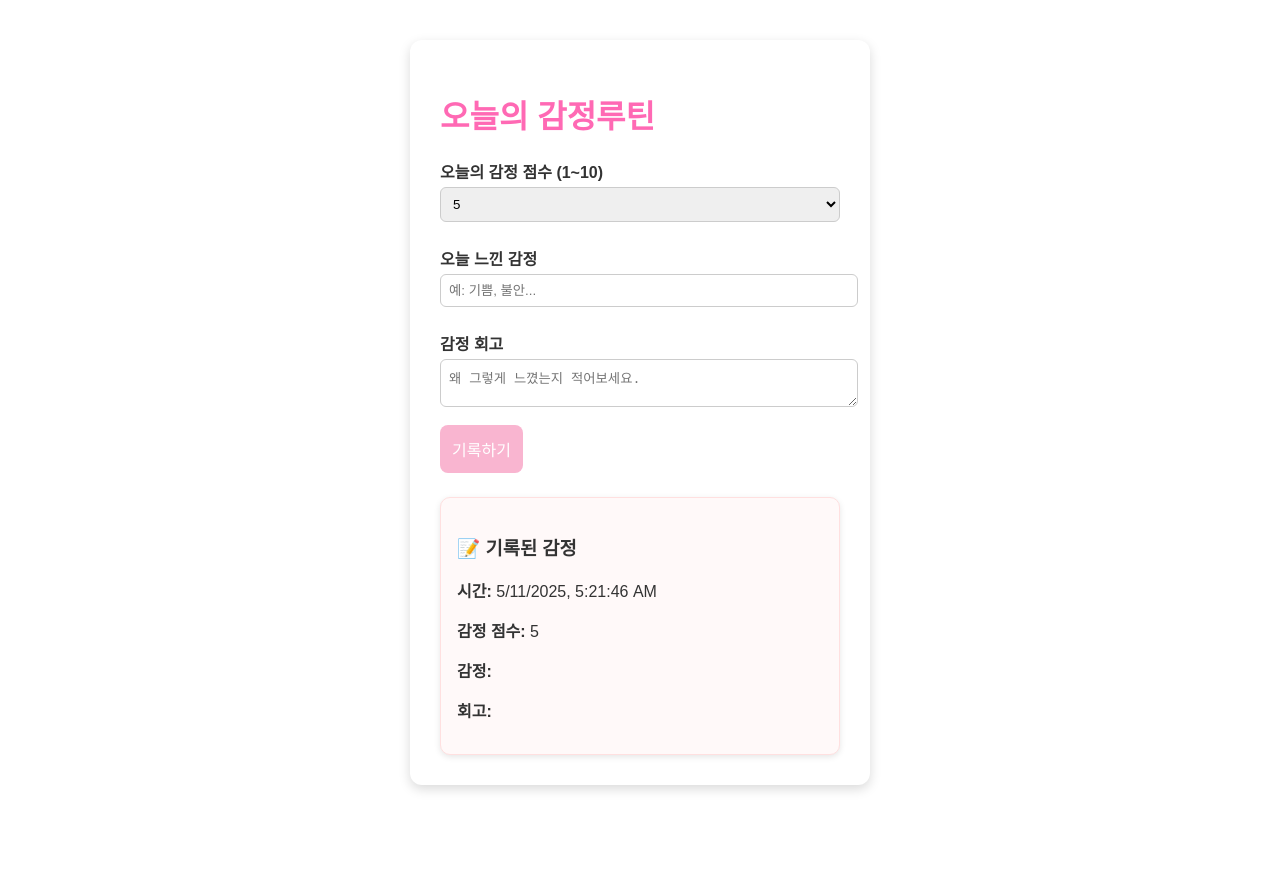
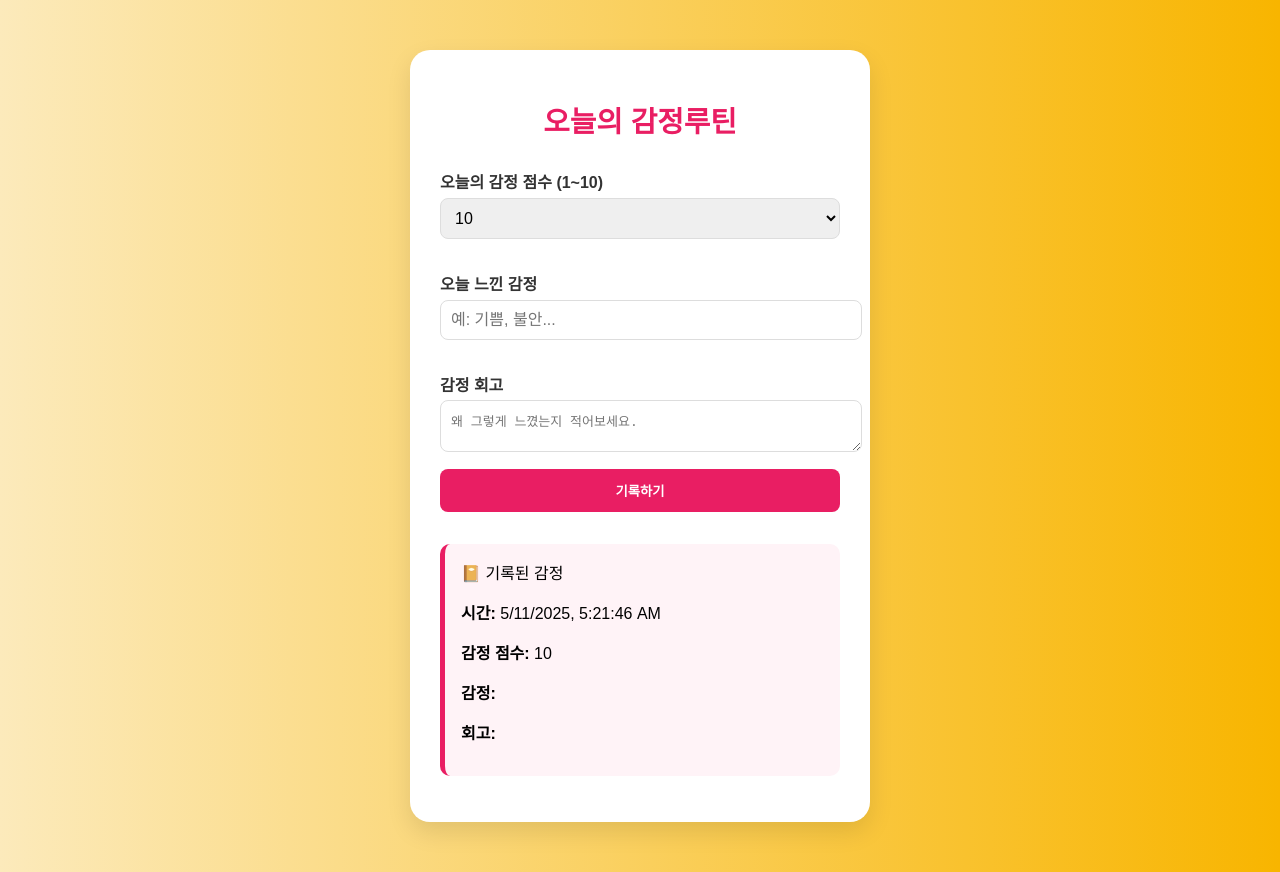
Before and after one commit to ohjoyland/emotion-routine, a React (Vite) app: page / in a window 1280 px wide. Both pictures are taken after a click on the button "기록하기". Before the commit the page ends 825 px from the top, so only its background shows below. Built offline with nearby package versions, Linux system fonts and the light colour scheme.

Commit message:
Add files via upload

```diff
--- a/package.json
+++ b/package.json
@@ -1,3 +1,4 @@
+
 {
   "name": "emotion-routine",
   "version": "1.0.0",
@@ -7,8 +8,8 @@
     "preview": "vite preview"
   },
   "dependencies": {
-    "react": "^18.2.0",
-    "react-dom": "^18.2.0"
+    "react": "^18.0.0",
+    "react-dom": "^18.0.0"
   },
   "devDependencies": {
     "@vitejs/plugin-react": "^4.0.0",
--- a/public/index.html
+++ b/public/index.html
@@ -1,14 +1,14 @@
+
 <!DOCTYPE html>
 <html lang="ko">
   <head>
     <meta charset="UTF-8" />
-    <meta name="viewport" content="width=device-width, initial-scale=1.0" />
-    <meta name="theme-color" content="#f9b5d0" />
     <link rel="manifest" href="/manifest.json" />
     <link rel="icon" href="/icon.png" />
+    <meta name="viewport" content="width=device-width, initial-scale=1.0" />
     <title>오늘의 감정루틴</title>
   </head>
-  <body style="margin: 0; background: linear-gradient(to right, #ffe4ec, #d0e6ff); font-family: sans-serif;">
+  <body>
     <div id="root"></div>
     <script type="module" src="/src/main.jsx"></script>
   </body>
--- a/src/App.jsx
+++ b/src/App.jsx
@@ -1,61 +1,70 @@
-import React, { useState } from 'react';
+
+import React, { useState, useEffect } from 'react';
 import './style.css';
 
 function App() {
-  const [score, setScore] = useState(5);
+  const [score, setScore] = useState('10');
   const [emotion, setEmotion] = useState('');
-  const [note, setNote] = useState('');
-  const [log, setLog] = useState(null);
+  const [reason, setReason] = useState('');
+  const [entries, setEntries] = useState(() => {
+    const saved = localStorage.getItem('emotionEntries');
+    return saved ? JSON.parse(saved) : [];
+  });
+
+  useEffect(() => {
+    localStorage.setItem('emotionEntries', JSON.stringify(entries));
+  }, [entries]);
 
   const handleSubmit = () => {
-    setLog({
+    const newEntry = {
+      time: new Date().toLocaleString(),
       score,
       emotion,
-      note,
-      time: new Date().toLocaleString()
-    });
-
+      reason
+    };
+    setEntries([newEntry, ...entries]);
     setEmotion('');
-    setNote('');
+    setReason('');
   };
 
   return (
     <div className="container">
       <h1>오늘의 감정루틴</h1>
-
       <label>오늘의 감정 점수 (1~10)</label>
-      <select value={score} onChange={e => setScore(e.target.value)}>
-        {[...Array(10)].map((_, i) => (
-          <option key={i+1} value={i+1}>{i+1}</option>
+      <select value={score} onChange={(e) => setScore(e.target.value)}>
+        {Array.from({ length: 10 }, (_, i) => i + 1).map(n => (
+          <option key={n} value={n}>{n}</option>
         ))}
       </select>
 
       <label>오늘 느낀 감정</label>
       <input
         type="text"
+        value={emotion}
+        onChange={(e) => setEmotion(e.target.value)}
         placeholder="예: 기쁨, 불안..."
-        value={emotion}
-        onChange={e => setEmotion(e.target.value)}
       />
 
       <label>감정 회고</label>
       <textarea
+        value={reason}
+        onChange={(e) => setReason(e.target.value)}
         placeholder="왜 그렇게 느꼈는지 적어보세요."
-        value={note}
-        onChange={e => setNote(e.target.value)}
       />
 
       <button onClick={handleSubmit}>기록하기</button>
 
-      {log && (
-        <div className="log-card">
-          <h3>📝 기록된 감정</h3>
-          <p><strong>시간:</strong> {log.time}</p>
-          <p><strong>감정 점수:</strong> {log.score}</p>
-          <p><strong>감정:</strong> {log.emotion}</p>
-          <p><strong>회고:</strong> {log.note}</p>
-        </div>
-      )}
+      <div className="log-section">
+        {entries.map((entry, index) => (
+          <div key={index} className="log-entry">
+            <span>📔 기록된 감정</span>
+            <p><strong>시간:</strong> {entry.time}</p>
+            <p><strong>감정 점수:</strong> {entry.score}</p>
+            <p><strong>감정:</strong> {entry.emotion}</p>
+            <p><strong>회고:</strong> {entry.reason}</p>
+          </div>
+        ))}
+      </div>
     </div>
   );
 }
--- a/src/main.jsx
+++ b/src/main.jsx
@@ -1,6 +1,8 @@
+
 import React from 'react';
 import ReactDOM from 'react-dom/client';
 import App from './App';
+import './style.css';
 
 const root = ReactDOM.createRoot(document.getElementById('root'));
 root.render(
--- a/src/style.css
+++ b/src/style.css
@@ -1,49 +1,68 @@
+
 body {
   font-family: 'Arial', sans-serif;
+  background: linear-gradient(to right, #fceabb, #f8b500);
+  margin: 0;
+  padding: 0;
+}
+
+.container {
+  max-width: 400px;
+  background: white;
+  margin: 50px auto;
+  padding: 30px;
+  border-radius: 20px;
+  box-shadow: 0 10px 25px rgba(0,0,0,0.1);
+}
+
+h1 {
+  color: #e91e63;
+  text-align: center;
+  font-size: 1.8em;
+  margin-bottom: 1em;
+}
+
+label {
+  font-weight: bold;
+  margin-top: 1em;
+  display: block;
   color: #333;
 }
-.container {
-  background-color: white;
-  max-width: 400px;
-  margin: 40px auto;
-  padding: 30px;
-  border-radius: 12px;
-  box-shadow: 0 4px 12px rgba(0,0,0,0.15);
-}
-h1 {
-  color: #ff69b4;
-}
-label {
-  display: block;
-  margin: 10px 0 4px;
-  font-weight: bold;
-}
-input, select, textarea {
+
+select, input, textarea {
   width: 100%;
-  padding: 8px;
-  margin-bottom: 14px;
-  border-radius: 6px;
-  border: 1px solid #ccc;
-}
-button {
-  background-color: #f9b5d0;
-  color: white;
-  border: none;
-  padding: 12px;
+  margin-top: 0.3em;
+  padding: 10px;
+  margin-bottom: 1em;
+  border: 1px solid #ddd;
   border-radius: 8px;
-  font-size: 16px;
-  cursor: pointer;
-}
-button:hover {
-  background-color: #f48bbd;
+  font-size: 1em;
 }
 
+button {
+  width: 100%;
+  padding: 12px;
+  background: #e91e63;
+  color: white;
+  font-weight: bold;
+  border: none;
+  border-radius: 8px;
+  cursor: pointer;
+  transition: background 0.3s;
+}
 
-.log-card {
-  background: #fff9f9;
-  border: 1px solid #ffe0e0;
-  padding: 16px;
-  margin-top: 24px;
+button:hover {
+  background: #d81b60;
+}
+
+.log-section {
+  margin-top: 2em;
+}
+
+.log-entry {
+  background: #fff3f7;
+  border-left: 5px solid #e91e63;
+  padding: 1em;
+  margin-bottom: 1em;
   border-radius: 10px;
-  box-shadow: 0 2px 6px rgba(0,0,0,0.1);
 }
```
Also changed, not shown: vite.config.js (+4 -4 lines), manifest.json (added).
